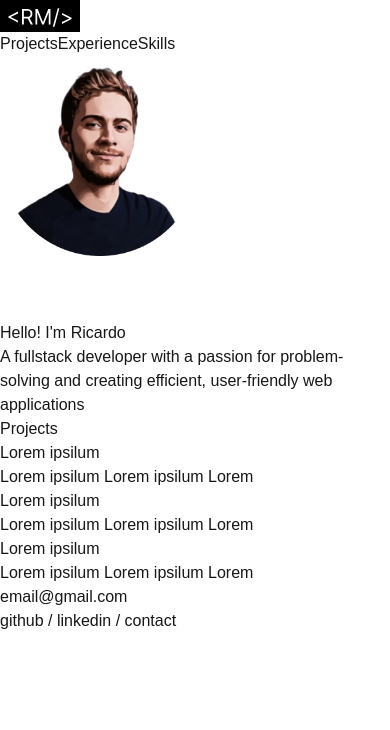
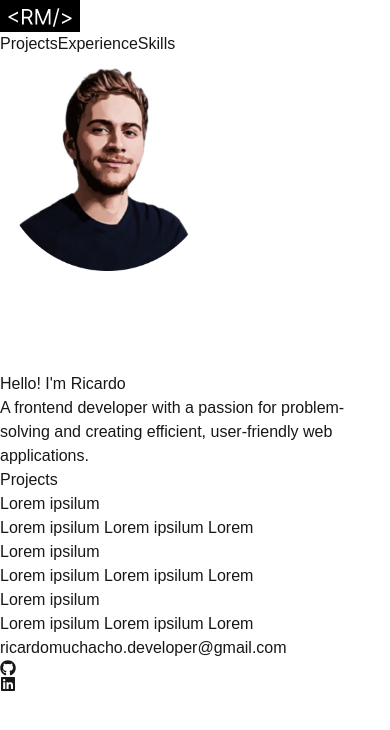
Before and after one commit to RicardoMuchacho/portfolio, a Next.js app: page / in a window 390 px wide. Shown: the top 730 px of the page. Built offline with nearby package versions, Linux system fonts and the light colour scheme.

Commit message:
responsive adjustments

```diff
--- a/src/components/Footer.tsx
+++ b/src/components/Footer.tsx
@@ -1,14 +1,18 @@
+import { FaGithub } from "react-icons/fa";
+import { FaLinkedin } from "react-icons/fa";
+
 export default function Footer() {
   return (
     <footer className="flex overflow-hidden flex-wrap gap-10 justify-between items-center px-52 py-6 w-full text-xl bg-neutral-100 max-md:px-5 max-md:max-w-full">
       <a
         href="mailto:email@gmail.com"
-        className="self-stretch my-auto w-[270px] hover:text-gray-600 transition-colors"
+        className="text-lg hover:text-gray-600 transition-colors"
       >
-        email@gmail.com
+        ricardomuchacho.developer@gmail.com
       </a>
-      <div className="self-stretch my-auto w-[270px]">
-        github / linkedin / contact
+      <div className="flex flex-row gap-5">
+        <FaGithub className="text-3xl hover:text-gray-600 transition-colors" />
+        <FaLinkedin className="text-3xl hover:text-gray-600 transition-colors" />
       </div>
     </footer>
   );
--- a/src/components/Hero.tsx
+++ b/src/components/Hero.tsx
@@ -2,29 +2,35 @@ import Image from "next/image";
 
 export default function Hero() {
   return (
-    <section className="flex mt-16 gap-10 items-center px-40 py-24 w-full text-base bg-[url('/bgPoly.png')] bg-no-repeat bg-cover max-md:px-5">
+    <section className="flex flex-col md:flex-row mt-16 gap-10 items-center justify-center py-24 px-5 md:px-20 w-full text-base bg-[url('/bgPoly.png')] bg-no-repeat bg-cover">
+      {/* Profile Image */}
       <Image
         src="/profileImg.png"
         alt="Profile"
-        width={200}
-        height={200}
-        className="object-contain shadow-md rounded-full -mt-5 mb-5"
+        width={215}
+        height={215}
+        className="object-contain shadow-lg rounded-full"
       />
-      <div className="pb-1.5 my-auto min-w-60 max-md:max-w-full">
-        <div className="flex relative flex-col px-16 py-8 w-full min-h-[180px] max-md:px-5 max-md:max-w-full">
-          <Image
-            src="/message.svg"
-            alt="message background"
-            width={250}
-            height={100}
-            className="object-contain absolute inset-0 size-full drop-shadow-lg"
-          />
-          <h1 className="relative text-lg text-black mb-4 md:text-4xl">
+
+      {/* Message Container (Now Responsive) */}
+      <div className="relative flex items-center w-full max-w-[90%] md:max-w-[650px]">
+        {/* Message Bubble Image (Now Scales with Text) */}
+        <Image
+          src="/message.svg"
+          alt="Message background"
+          width={700}
+          height={300}
+          className="absolute w-full h-auto max-w-full drop-shadow-lg"
+        />
+
+        {/* Text Content */}
+        <div className="relative flex flex-col px-8 md:px-16 py-8 w-full max-w-full">
+          <h1 className="text-lg text-black mb-4 sm:text-4xl">
             Hello! I'm Ricardo
           </h1>
-          <p className="relative text-sm text-black md:text-lg">
-            A fullstack developer with a passion for problem-solving and creating
-            efficient, user-friendly web applications
+          <p className="text-sm text-black sm:text-lg">
+            A frontend developer with a passion for problem-solving and creating
+            efficient, user-friendly web applications.
           </p>
         </div>
       </div>
--- a/src/components/Navigation.tsx
+++ b/src/components/Navigation.tsx
@@ -2,8 +2,8 @@ import Image from "next/image";
 
 export default function Navigation() {
   return (
-    <nav className="flex fixed top-0 gap-10 z-50 justify-center items-center px-20 py-5 w-full text-md font-bold text-white bg-black min-h-[50px]">
-      <div className="absolute left-20">
+    <nav className="flex fixed top-0 gap-10 z-50 justify-center items-center px-20 py-5 w-full text-md font-bold text-white bg-black min-h-[50px] ">
+      <div className="absolute left-10 sm:left-20">
         <Image
           src={"/logo.svg"}
           alt={"Logo Image"}
@@ -11,7 +11,7 @@ export default function Navigation() {
           height={80}
         />
       </div>
-      <div className="flex-grow flex justify-center gap-10">
+      <div className="flex flex-col justify-center gap-2 text-center sm:flex-row sm:gap-10">
         <a
           href="#projects"
           className="my-auto hover:text-gray-300 transition-colors"
--- a/src/components/ProjectCard.tsx
+++ b/src/components/ProjectCard.tsx
@@ -5,7 +5,7 @@ interface ProjectCardProps {
 
 export default function ProjectCard({ title, description }: ProjectCardProps) {
   return (
-    <article className="overflow-hidden self-stretch pb-6 my-auto bg-white rounded-md border border-solid border-zinc-100 min-w-60 shadow-[2px_4px_7px_rgba(0,0,0,0.25)] w-[379px]">
+    <article className="overflow-hidden self-stretch pb-6 my-auto bg-white rounded-md border border-solid border-zinc-100 min-w-60 shadow-xl w-[379px]">
       <div className="flex shrink-0 max-w-full bg-zinc-100 h-[189px] w-[378px]" />
       <div className="flex flex-col items-start pr-10 pl-6 mt-4 max-md:px-5">
         <h3 className="text-xl font-semibold">{title}</h3>
--- a/src/components/Projects.tsx
+++ b/src/components/Projects.tsx
@@ -3,7 +3,7 @@ import ProjectCard from "./ProjectCard";
 export default function Projects() {
   return (
     <section className="flex overflow-hidden relative flex-col items-start w-full min-h-[421px] max-md:max-w-full">
-      <div className="z-0 self-stretch w-full min-h-0 border-solid border-[3px] border-zinc-100 max-md:max-w-full" />
+      <div className="z-0 self-stretch w-full min-h-0 border-solid border-[2px] border-zinc-100 max-md:max-w-full" />
       <h2 className="absolute left-2/4 z-0 h-11 text-3xl -translate-x-2/4 top-[26px] translate-y-[0%] w-[129px]">
         Projects
       </h2>
```
Also changed, not shown: package.json (+6 -5 lines), 1 other file (tests, documents, lock files or other folders).
